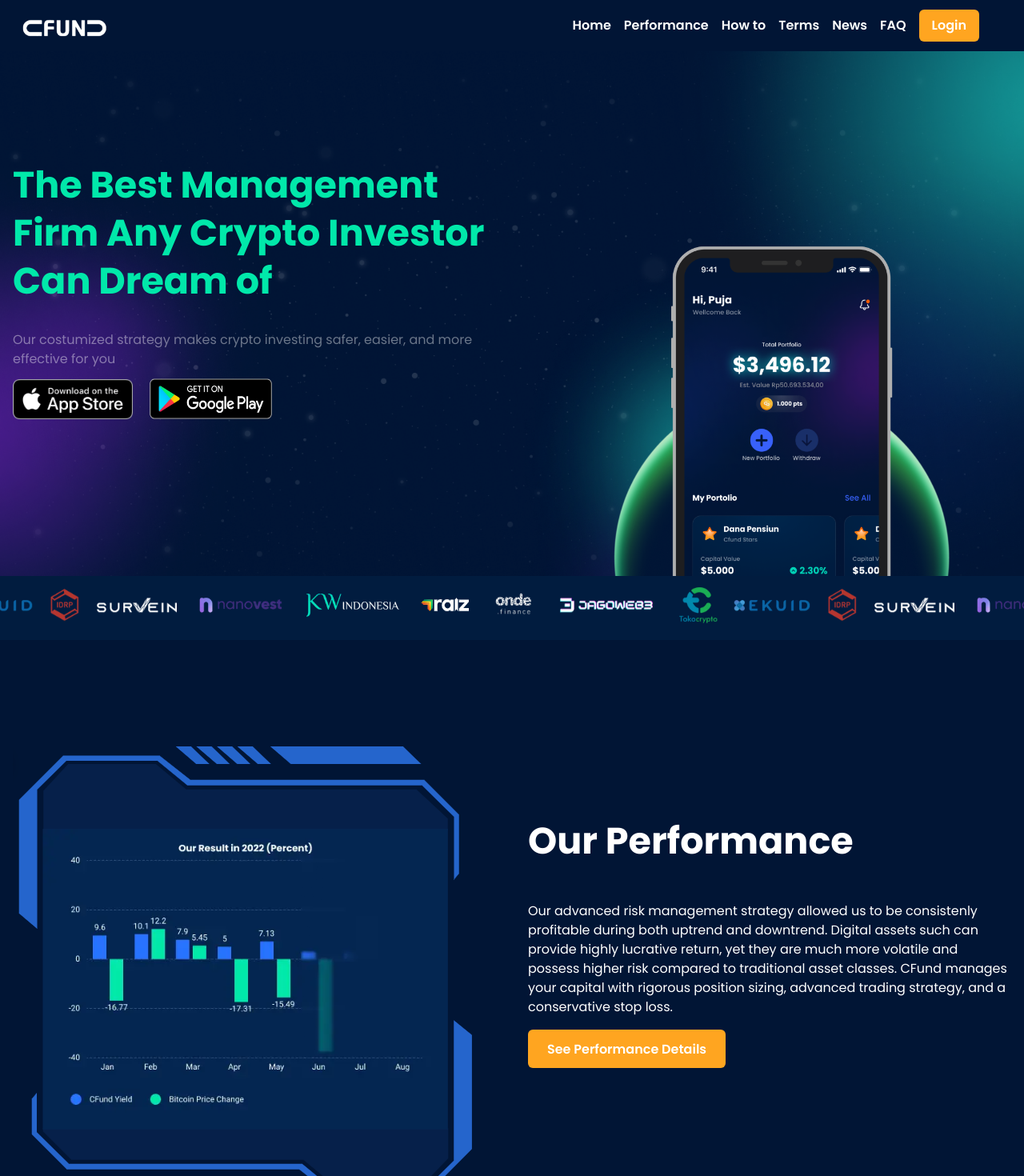
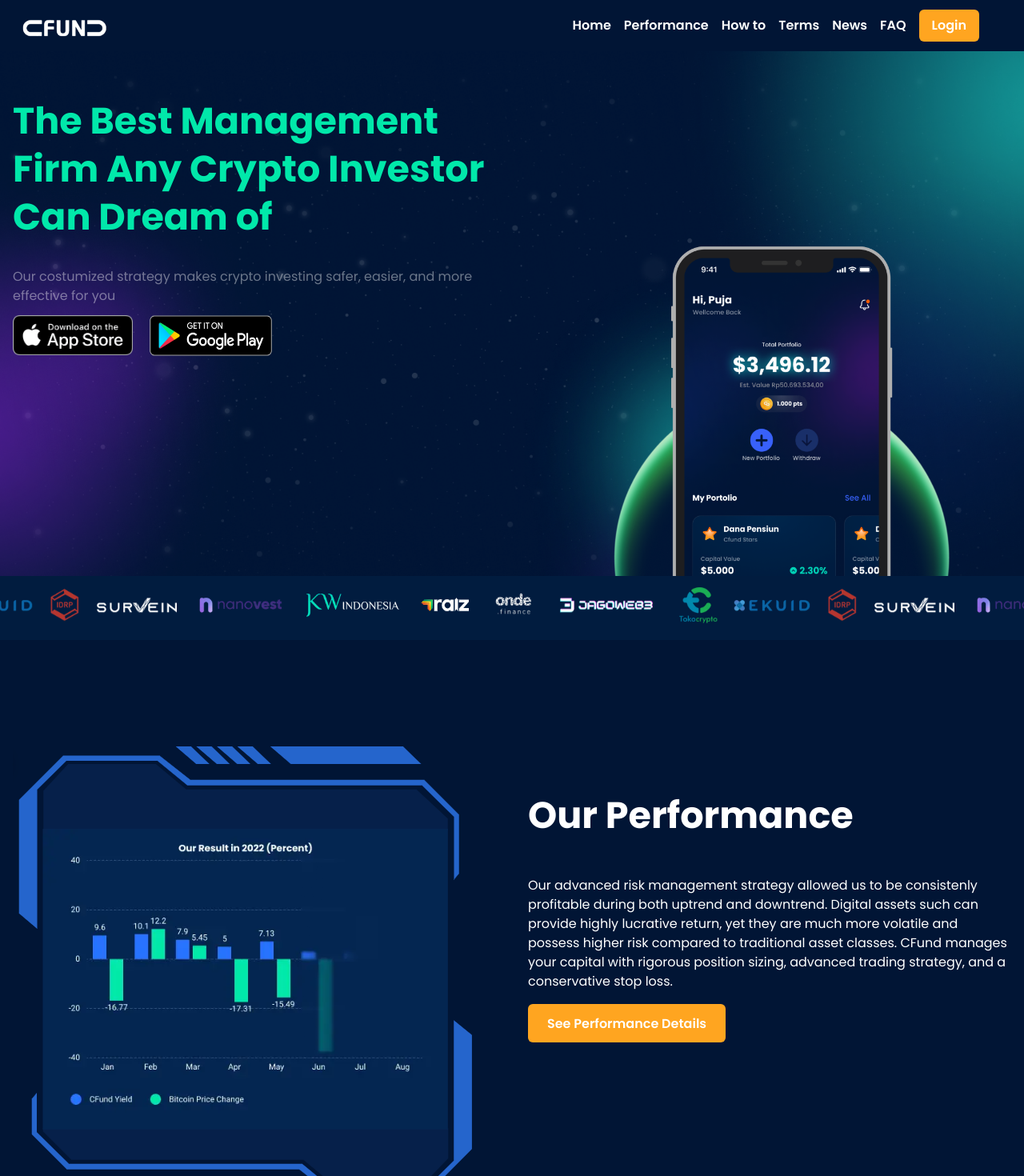
Before and after one commit to Dmarcellakbar/next-landing, a Next.js app: page / in a window 1280 px wide. Shown: the top 1470 px of the page at 80% size. Built offline with nearby package versions, Linux system fonts and the light colour scheme; no server answers.

Commit message:
update-new-scroll

```diff
--- a/components/Content/Hero/Hero.tsx
+++ b/components/Content/Hero/Hero.tsx
@@ -1,4 +1,4 @@
-import React from 'react';
+import React, { useEffect }  from 'react';
 import Image from 'next/image';
 import phone from '../../../assets/images/phone-planet.png';
 import { Box, Container, GridItem, Heading, HStack, SimpleGrid,  Text, VStack, Wrap } from '@chakra-ui/react';
@@ -8,12 +8,52 @@ import bg from '../../../assets/images/bg-stardust.png'
 import { useMediaQuery } from 'react-responsive'
 import Running from './Running'
 import Link from 'next/link';
+import { motion, useAnimation } from "framer-motion";
+import { useInView } from "react-intersection-observer";
+
+const item = {
+    hidden: { y: 150, opacity: 0 },
+    visible: {
+        y: 0,
+        opacity: 1,
+        transition: { duration: 0.6 }
+    }
+};
+
+const item2 = {
+    hidden: { y: 150, opacity: 0 },
+    visible: {
+        y: 0,
+        opacity: 1,
+        transition: { duration: 0.8 }
+    }
+};
+
+const item3 = {
+    hidden: { y: 150, opacity: 0 },
+    visible: {
+        y: 0,
+        opacity: 1,
+        transition: { duration: 1 }
+    }
+};
 
 export default function Home() {
+    const control = useAnimation();
+    const [ref, inView] = useInView();
+
+    useEffect(() => {
+      if (inView) {
+        control.start("visible");
+      } else {
+        control.start("hidden");
+      }
+    }, [control, inView]);
+
     const isDesktopOrLaptop = useMediaQuery({
         query: '(min-width: 750px)'
       })
-      const isMobile = useMediaQuery({ query: '(max-width: 800px)' })
+    //   const isMobile = useMediaQuery({ query: '(max-width: 800px)' })
 
     const styling = {
         backgroundImage: `url('${bg.src}')`,
@@ -37,17 +77,40 @@ export default function Home() {
             minChildWidth='120px' className="align-items-center"
 
             >
-            <GridItem alignItems={'center'}
+            <GridItem
             display={'flex'}
             flex={'1'}
             >
                 <div>
-                <Heading w={'stretch'} fontSize='2.88rem' color={'#01E8AA'} fontWeight={'700'} pt={'90px'} pb={'2rem'} lineHeight={'1.3'} fontFamily={'Poppins'}>
-                The Best Management Firm Any Crypto Investor Can Dream of
+                <motion.div
+                    className="box"
+                    ref={ref}
+                    variants={item}
+                    initial="hidden"
+                    animate={control}
+                >
+                <Heading textAlign={'left'} w={'stretch'} fontSize='2.88rem' color={'#01E8AA'} fontWeight={'700'} pt={'90px'} pb={'2rem'} lineHeight={'1.3'} fontFamily={'Poppins'}>
+                    The Best Management Firm Any Crypto Investor Can Dream of
                 </Heading>
-                <Text fontFamily={'Poppins'} fontSize='16px' color={'#FFFFFF6a'} >
+                </motion.div>
+                <motion.div
+                    className="box"
+                    ref={ref}
+                    variants={item2}
+                    initial="hidden"
+                    animate={control}
+                >
+                <Text textAlign={'left'} fontFamily={'Poppins'} fontSize='16px' color={'#FFFFFF6a'} >
                     Our costumized strategy makes crypto investing safer, easier, and more effective for you
-                    </Text>
+                </Text>
+                </motion.div>
+                <motion.div
+                    className="box"
+                    ref={ref}
+                    variants={item3}
+                    initial="hidden"
+                    animate={control}
+                >
                     <HStack spacing='10px' pb={'90px'} >
                         <Box cursor={'pointer'}>
                         <Link href="https://apps.apple.com/sg/app/cfund/id1580696846?l=id" target='_blank'>
@@ -60,6 +123,7 @@ export default function Home() {
                         </Link>
                         </Box>
                     </HStack>
+                </motion.div>
                 </div>
             </GridItem>
             {isDesktopOrLaptop &&
--- a/components/Content/Howto/Howto.tsx
+++ b/components/Content/Howto/Howto.tsx
@@ -14,8 +14,40 @@ import {
 import Identity from '../../../assets/images/identity.png';
 import Agreement from '../../../assets/images/agreement.png';
 import Aum from '../../../assets/images/aum-icon.png';
+import { motion, useAnimation } from "framer-motion";
+import { useInView } from "react-intersection-observer";
+import React, { useEffect }  from 'react';
+
+const item = {
+    hidden: { y: 100, opacity: 0 },
+    visible: {
+        y: 0,
+        opacity: 1,
+        transition: { duration: 0.5 }
+    }
+};
+
+const item2 = {
+  hidden: { y: 100, opacity: 0 },
+  visible: {
+      y: 0,
+      opacity: 1,
+      transition: { duration: 0.7 }
+  }
+};
 
   export default function Howto() {
+    const control = useAnimation();
+    const [ref, inView] = useInView();
+
+    useEffect(() => {
+      if (inView) {
+        control.start("visible");
+      } else {
+        control.start("hidden");
+      }
+    }, [control, inView]);
+
     const styling = {
         backgroundImage: `url('${bg.src}')`,
         backgroundSize: 'cover',
@@ -24,18 +56,35 @@ import {
       <section style={styling}>
       <Container maxW={'80rem'} pt={'8rem'} pb={'8rem'} verticalAlign={'center'} zIndex={'0'}>
       <VStack spacing={2} textAlign="center" mb={'4rem'}>
+        <motion.div
+                    className="box"
+                    ref={ref}
+                    variants={item}
+                    initial="hidden"
+                    animate={control}
+          >
         <Heading as="h1" color={'white'} fontSize="2.88rem" fontWeight={'bold'} fontFamily='Poppins'>
             Get into Digital Asset Market With Us!
         </Heading>
+        </motion.div>
+        <motion.div
+                    className="box"
+                    ref={ref}
+                    variants={item2}
+                    initial="hidden"
+                    animate={control}
+        >
         <Text fontSize="32px" color={'white'} fontWeight={'bold'} fontFamily='Poppins' mb={'2rem'}>
             Onboarding process
         </Text>
+        </motion.div>
       </VStack>
         <SimpleGrid columns={{ base: 1, md: 3 }} spacing={10} textAlign="center" pl={'3%'} pr={'3%'} zIndex={'0'}>
             <Box
             role={'group'}
             p={6}
             w={'100%'}
+            h={'100%'}
             boxShadow={'2xl'}
             rounded={'20'}
             pos={'relative'}
@@ -59,11 +108,11 @@ import {
                     </Text>
                 </Stack>
             </Box>
-
             <Box
             role={'group'}
             p={6}
             w={'100%'}
+            h={'100%'}
             boxShadow={'2xl'}
             rounded={'20'}
             pos={'relative'}
@@ -87,11 +136,11 @@ import {
                     </Text>
                 </Stack>
             </Box>
-
             <Box
             role={'group'}
             p={6}
             w={'100%'}
+            h={'100%'}
             boxShadow={'2xl'}
             rounded={'20'}
             pos={'relative'}
@@ -112,7 +161,6 @@ import {
                     </Text>
                 </Stack>
             </Box>
-
         </SimpleGrid>
       </Container>
       </section>
--- a/components/Content/Performance/Performance.tsx
+++ b/components/Content/Performance/Performance.tsx
@@ -9,21 +9,98 @@ import {
 } from '@chakra-ui/react';
 import chartNew from '../../../assets/images/chart-new.png'
 import Image from 'next/image';
+import { motion, useAnimation } from "framer-motion";
+import { useInView } from "react-intersection-observer";
+import React, { useEffect }  from 'react';
+
+const item = {
+  hidden: { x: -100, opacity: 0 },
+  visible: {
+      x: 0,
+      opacity: 1,
+      transition: { duration: 0.4 }
+  }
+
+};
+
+const item2 = {
+  hidden: { y: 100, opacity: 0 },
+    visible: {
+        y: 0,
+        opacity: 1,
+        transition: { duration: 0.6 }
+    }
+
+};
+
+const item3 = {
+  hidden: { y: 100, opacity: 0 },
+  visible: {
+      y: 0,
+      opacity: 1,
+      transition: { duration: 0.8 }
+  }
+
+};
+
+const item4 = {
+  hidden: { y: 100, opacity: 0 },
+  visible: {
+      y: 0,
+      opacity: 1,
+      transition: { duration: 1 }
+  }
+};
 
 export default function SplitWithImage() {
+  const control = useAnimation();
+    const [ref, inView] = useInView();
+
+    useEffect(() => {
+      if (inView) {
+        control.start("visible");
+      } else {
+        control.start("hidden");
+      }
+    }, [control, inView]);
+
+
   const styling = {
     backgroundColor: '#011535',
     backgroundSize: 'cover',
-}
+  }
   return (
     <section style={styling}>
     <Container maxW={'80rem'} pt={'8rem'} pb={'8rem'} verticalAlign={'center'}>
       <SimpleGrid columns={{ base: 1, md: 2 }} spacing={10}>
       <Flex>
+      <motion.div
+                    className="box"
+                    ref={ref}
+                    variants={item}
+                    initial="hidden"
+                    animate={control}
+          >
         <Image src={chartNew}/>
+        </motion.div>
       </Flex>
         <Stack spacing={4} align={'left'} verticalAlign={'middle'} alignContent={'center'}>
-          <Heading mt={'6rem'} mb={'2rem'} fontSize='2.88rem' color={'#FFF'} fontWeight={'700'} fontFamily={'Poppins'}>Our Performance</Heading>
+          <motion.div
+                    className="box"
+                    ref={ref}
+                    variants={item2}
+                    initial="hidden"
+                    animate={control}
+          >
+          <Heading mt={'4rem'} mb={'2rem'} fontSize='2.88rem' color={'#FFF'} fontWeight={'700'} fontFamily={'Poppins'}>Our Performance</Heading>
+          </motion.div>
+          <motion.div
+                    className="box"
+                    ref={ref}
+                    variants={item3}
+                    initial="hidden"
+                    animate={control}
+          >
           <Text color={'white'} fontSize={'16px'} fontFamily={'Poppins'}>
             Our advanced risk management strategy allowed us to be consistenly
             profitable during both uptrend and downtrend.
@@ -32,7 +109,16 @@ export default function SplitWithImage() {
             CFund manages your capital with rigorous position sizing, advanced trading
             strategy, and a conservative stop loss.
           </Text>
+          </motion.div>
+          <motion.div
+                    className="box"
+                    ref={ref}
+                    variants={item4}
+                    initial="hidden"
+                    animate={control}
+          >
           <a href='Login' target='_blank'><Button id='button-test2' color={'white'} fontSize='16px' backgroundColor={'#ffa520'} p={'24px'} fontFamily={'Poppins'}>See Performance Details</Button></a>
+          </motion.div>
         </Stack>
 
       </SimpleGrid>
--- a/components/Content/Terms/Terms.tsx
+++ b/components/Content/Terms/Terms.tsx
@@ -12,8 +12,59 @@ import {
   import bg from '../../../assets/images/bg-fee.png'
   import cycle from '../../../assets/images/cycle-ilustration.png';
   import { useMediaQuery } from 'react-responsive'
+  import { motion, useAnimation } from "framer-motion";
+  import { useInView } from "react-intersection-observer";
+  import React, { useEffect }  from 'react';
+
+  const item = {
+    hidden: { x: -100, opacity: 0 },
+    visible: {
+        x: 0,
+        opacity: 1,
+        transition: { duration: 0.6 }
+    }
+
+  };
+  const item2 = {
+    hidden: { x: 100, opacity: 0 },
+      visible: {
+          x: 0,
+          opacity: 1,
+          transition: { duration: 0.6 }
+      }
+
+  };
+  const item3 = {
+    hidden: { y: 100, opacity: 0 },
+    visible: {
+        y: 0,
+        opacity: 1,
+        transition: { duration: 0.6 }
+    }
+  };
+  const item4 = {
+    hidden: { y: 100, opacity: 0 },
+    visible: {
+        y: 0,
+        opacity: 1,
+        transition: { duration: 0.8 }
+    }
+  };
+
 
   export default function Terms() {
+    const control = useAnimation();
+    const [ref, inView] = useInView();
+
+    useEffect(() => {
+      if (inView) {
+        control.start("visible");
+      } else {
+        control.start("hidden");
+      }
+    }, [control, inView]);
+
+
     const isDesktopOrLaptop = useMediaQuery({
         query: '(min-width: 900px)'
       })
@@ -28,7 +79,13 @@ import {
       <Container maxW={'80rem'} pt={'8rem'} pb={'8rem'} verticalAlign={'center'}>
       {isDesktopOrLaptop &&
         <SimpleGrid columns={{ base: 1, md: 2 }} spacing={10}>
-
+          <motion.div
+                    className="box"
+                    ref={ref}
+                    variants={item}
+                    initial="hidden"
+                    animate={control}
+          >
           <Stack spacing={4} align={'left'} verticalAlign={'middle'} alignContent={'center'}>
             <Heading mt={'6rem'} mb={'2rem'} fontSize='2.88rem' color={'#FFF'} fontWeight={'700'} fontFamily={'Poppins'}>
                 Fee Structure & Terms
@@ -39,8 +96,17 @@ import {
                 management process. In addition, CFund improses a locking period for the investor's fund, starting from quarterly basis.
             </Text>
           </Stack>
+          </motion.div>
         <Flex>
+        <motion.div
+                    className="box"
+                    ref={ref}
+                    variants={item2}
+                    initial="hidden"
+                    animate={control}
+          >
           <Image src={cycle}/>
+          </motion.div>
         </Flex>
         </SimpleGrid>
         }
@@ -48,9 +114,24 @@ import {
         {isMobile &&
         <VStack>
         <Flex>
+          <motion.div
+            className="box"
+            ref={ref}
+            variants={item3}
+            initial="hidden"
+            animate={control}
+          >
           <Image src={cycle}/>
+          </motion.div>
         </Flex>
           <Stack spacing={4} align={'left'} verticalAlign={'middle'} alignContent={'center'}>
+            <motion.div
+              className="box"
+              ref={ref}
+              variants={item4}
+              initial="hidden"
+              animate={control}
+            >
             <Heading mt={'6rem'} mb={'2rem'} fontSize='2.88rem' color={'#FFF'} fontWeight={'700'} fontFamily={'Poppins'}>
                 Fee Structure & Terms
             </Heading>
@@ -59,7 +140,9 @@ import {
                 management fee, which is deducted from the initial investment value, and 20% performance fee deducted from the profit made during the fund
                 management process. In addition, CFund improses a locking period for the investor's fund, starting from quarterly basis.
             </Text>
+            </motion.div>
           </Stack>
+
         </VStack>
         }
 
--- a/package.json
+++ b/package.json
@@ -24,6 +24,7 @@
     "react-dom": "18.2.0",
     "react-fast-marquee": "^1.3.5",
     "react-icons": "^4.4.0",
+    "react-intersection-observer": "^9.4.0",
     "react-responsive": "^9.0.0-beta.10",
     "react-scroll": "^1.8.7",
     "reactstrap": "^9.1.4"
--- a/pages/index.tsx
+++ b/pages/index.tsx
@@ -11,6 +11,7 @@ import Terms from '../components/Content/Terms/Terms'
 import Crisp from '../components/Chat/crisp'
 import Getnews from '../components/Content/News/Getnews'
 import Head from 'next/head'
+
 
 const Home: NextPage = () => {
 
```
Also changed, not shown: components/Animation/BoxScroll.tsx (added, +35 -0 lines), 1 other file (tests, documents, lock files or other folders). Lines whose indentation alone changed are shown as unchanged.
